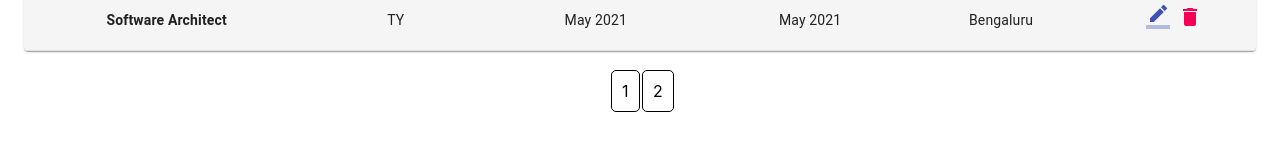
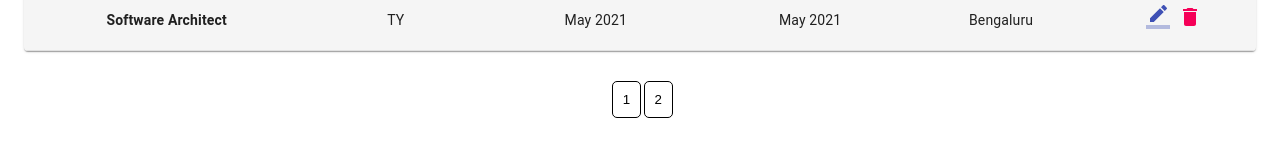
Before and after one commit to yaseent061/TestYantra_ExpTableAssignment, a React (Create React App) app: page / in a window 1280 px wide. Shown: the part 503-660 px from the top of the page. Built offline with nearby package versions, Linux system fonts and the light colour scheme.

Commit message:
fixed pagination button

```diff
--- a/src/components/table/Pagination.css
+++ b/src/components/table/Pagination.css
@@ -13,8 +13,10 @@
   border: 1px solid black;
   border-radius: 5px;
   color: black;
+  background-color: #fff;
 }
 
 .page-link:hover {
   background-color: rgb(218, 208, 208);
+  cursor: pointer;
 }
--- a/src/components/table/Pagination.js
+++ b/src/components/table/Pagination.js
@@ -11,9 +11,9 @@ export const Pagination = ({ rowsPerPage, totalRows, paginate }) => {
       <ul className="pagination">
         {pageNumbers.map((num) => (
           <li key={num} className="page-item">
-            <a href="!#" onClick={() => paginate(num)} className="page-link">
+            <button onClick={() => paginate(num)} className="page-link">
               {num}
-            </a>
+            </button>
           </li>
         ))}
       </ul>
```
